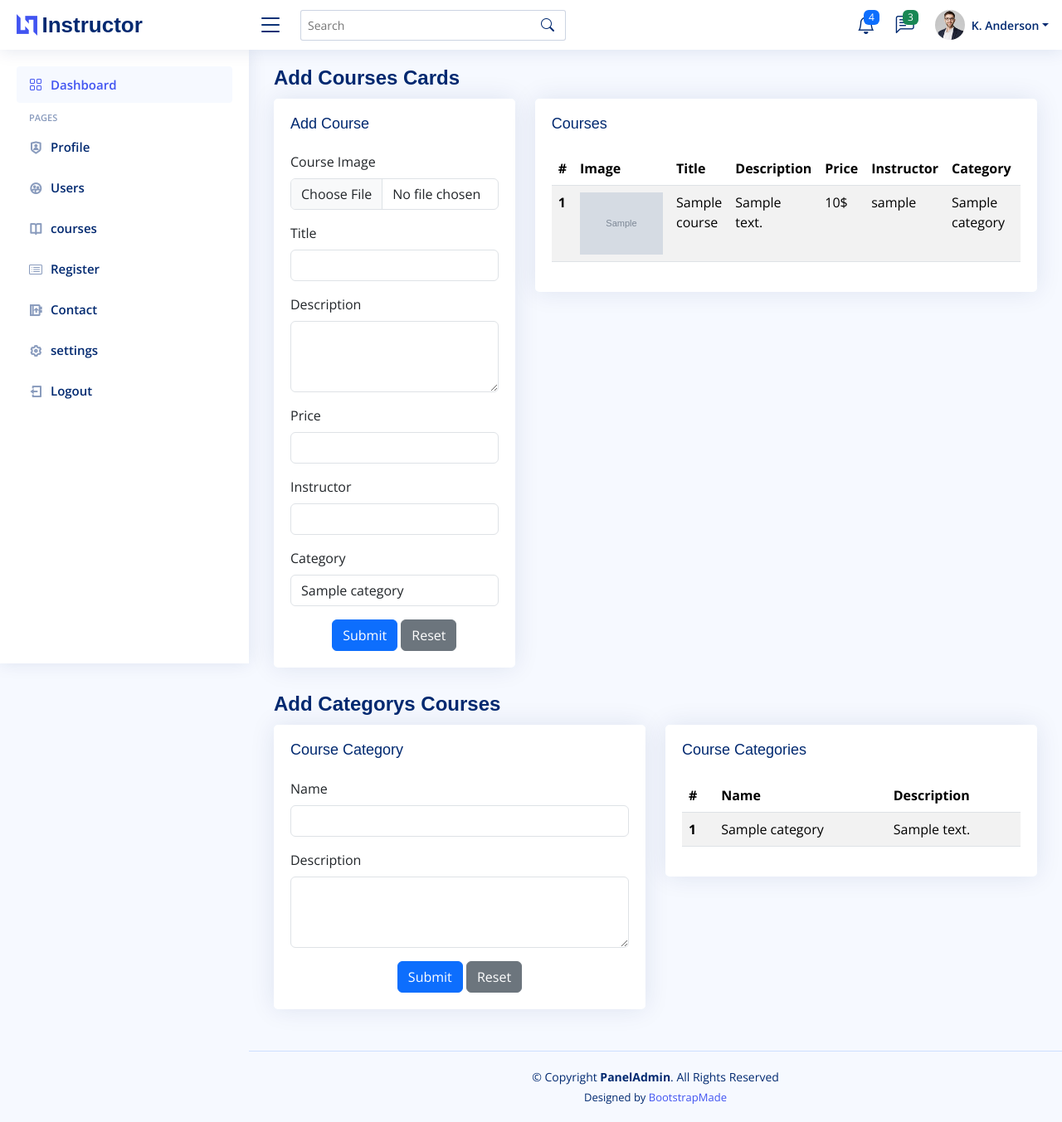
After one commit to abdelilahIbba/fl-courses, a PHP site: page /panel/addCourses.php in a window 1280 px wide. The commit adds this page. Shown: the whole page at 83% size. Run offline with PHP 8.4, Linux system fonts and the light colour scheme; tables that the repository leaves empty or names only in its code hold one stand-in row (values such as "Sample post"); grey boxes marked "Sample" are stand-in pictures; lists and menus that the app fills with data are empty; some libraries are stand-ins or nearby versions.

Commit message:
add courses, insert, select,..

```diff
--- a/includes/headerB.php
+++ b/includes/headerB.php
@@ -260,9 +260,8 @@
         </li><!-- End F.A.Q Page Nav -->
 
         <li class="nav-item">
-            <a class="nav-link collapsed" href="#">
-                <i class=" ri-book-open-line
-"></i>
+            <a class="nav-link collapsed" href="./panel/addCourses.php">
+                <i class="ri-book-open-line"></i>
                 <span>courses</span>
             </a>
         </li><!-- End Contact Page Nav -->
--- /dev/null
+++ b/panel/addCourses.php
@@ -0,0 +1,269 @@
+<?php
+@include "../config.php";
+
+// Debugging function to display errors
+function debug($message) {
+    echo "<pre>" . htmlspecialchars($message) . "</pre>";
+}
+
+// Add courses card
+if (isset($_POST['addCourse'])) {
+    $course_image = $_FILES['course_image']['name'];
+    $title = $_POST['title'];
+    $description = $_POST['description'];
+    $price = $_POST['price'];
+    $instructor_id = $_POST['instructor_id'];
+    $category_id = $_POST['category_id'];
+
+    if (!empty($course_image) && !empty($title) && !empty($description) && !empty($price) && !empty($instructor_id) && !empty($category_id)) {
+        // Destination directory
+        $target_dir = "../uploads/";
+
+        // Check if the directory exists, if not, create it
+        if (!file_exists($target_dir)) {
+            mkdir($target_dir, 0777, true);
+        }
+
+        // Check if the file has been uploaded successfully
+        if (is_uploaded_file($_FILES['course_image']['tmp_name'])) {
+            // Move the uploaded file to the destination directory
+            $target_file = $target_dir . basename($course_image);
+            if (move_uploaded_file($_FILES['course_image']['tmp_name'], $target_file)) {
+                // Insert into database
+                $sqlState = $pdo->prepare('INSERT INTO courses(course_image, title, description, price, instructor_id, category_id, created_at, updated_at) VALUES(?,?,?,?,?,?,current_timestamp(),current_timestamp())');
+                if ($sqlState->execute([$target_file, $title, $description, $price, $instructor_id, $category_id])) {
+                    header('Location: addCourses.php');
+                    exit(); // Terminate the script after redirect
+                } else {
+                    debug("Error inserting into database.");
+                }
+            } else {
+                debug("Error moving the uploaded file.");
+            }
+        } else {
+            debug("File upload failed.");
+        }
+    } else {
+        debug("Please fill in all fields.");
+    }
+}
+
+// Add categories course
+if (isset($_POST['addCategory'])) {
+    $name = $_POST['name'];
+    $description = $_POST['description'];
+
+    if (!empty($name) && !empty($description)) {
+        // Insert into database
+        $sqlState = $pdo->prepare('INSERT INTO categories (name, description, created_at, updated_at) VALUES (?, ?, current_timestamp(), current_timestamp())');
+        if ($sqlState->execute([$name, $description])) {
+            header('Location: addCourses.php');
+            exit(); // Terminate the script after redirect
+        } else {
+            debug("Error inserting into database.");
+        }
+    } else {
+        debug("Please fill in all fields.");
+    }
+}
+
+// Fetch courses for display
+$coursesStmt = $pdo->query("SELECT c.course_id, c.course_image, c.title, c.description, c.price, u.username as instructor_name, cat.name as category_name
+                            FROM courses c
+                            JOIN users u ON c.instructor_id = u.user_id
+                            JOIN categories cat ON c.category_id = cat.category_id");
+$courses = $coursesStmt->fetchAll();
+?>
+
+    <!DOCTYPE html>
+    <html lang="en">
+    <head>
+        <meta charset="utf-8">
+        <meta content="width=device-width, initial-scale=1.0" name="viewport">
+        <title>Dashboard - Add Courses</title>
+        <link href="../assets/img/favicon.png" rel="icon">
+        <link href="../assets/img/apple-touch-icon.png" rel="apple-touch-icon">
+        <link href="https://fonts.googleapis.com/css?family=Open+Sans:300,300i,400,400i,600,600i,700,700i" rel="stylesheet">
+        <link href="../assets/vendor/bootstrap/css/bootstrap.min.css" rel="stylesheet">
+        <link href="../assets/vendor/bootstrap-icons/bootstrap-icons.css" rel="stylesheet">
+        <link href="../assets/vendor/boxicons/css/boxicons.min.css" rel="stylesheet">
+        <link href="../assets/vendor/quill/quill.snow.css" rel="stylesheet">
+        <link href="../assets/vendor/quill/quill.bubble.css" rel="stylesheet">
+        <link href="../assets/vendor/remixicon/remixicon.css" rel="stylesheet">
+        <link href="../assets/vendor/simple-datatables/style.css" rel="stylesheet">
+        <link href="../assets/css/panel.css" rel="stylesheet">
+    </head>
+<body>
+<?php require_once "../includes/headerB.php"; ?>
+
+<main id="main" class="main">
+
+
+    <section class="section">
+
+    <div class="row">
+        <div class="pagetitle">
+            <h1>Add Courses Cards</h1>
+        </div><!-- End Page Title -->
+        <div class="col-lg-4">
+    <div class="card">
+    <div class="card-body">
+    <h5 class="card-title">Add Course</h5>
+    <!-- Vertical Form -->
+    <form class="row g-3" enctype="multipart/form-data" method="post" action="">
+    <div class="col-12">
+        <label for="inputCourseImage" class="form-label">Course Image</label>
+        <input type="file" class="form-control" name="course_image" accept="image/*">
+    </div>
+    <div class="col-12">
+        <label for="inputTitle" class="form-label">Title</label>
+        <input type="text" class="form-control" name="title">
+    </div>
+    <div class="col-12">
+        <label for="inputDescription" class="form-label">Description</label>
+        <textarea class="form-control" name="description" rows="3"></textarea>
+    </div>
+    <div class="col-12">
+        <label for="inputPrice" class="form-label">Price</label>
+        <input type="number" class="form-control" name="price">
+    </div>
+    <div class="col-12">
+        <label for="inputInstructor" class="form-label">Instructor</label>
+        <select class="form-control" name="instructor_id">
+            <?php
+            $stmt = $pdo->query("SELECT user_id, username FROM users WHERE role = 'instructor'");
+            while ($row = $stmt->fetch()) {
+                echo "<option value='" . htmlspecialchars($row['user_id']) . "'>" . htmlspecialchars($row['username']) . "</option>";
+            }
+            ?>
+        </select>
+    </div>
+    <div class="col-12">
+        <label for="inputCategory" class="form-label">Category</label>
+        <select class="form-control" name="category_id">
+<?php
+$stmt = $pdo->query("SELECT category_id, name FROM categories");
+while ($row = $stmt->fetch()) {
+    echo "<option value='" . htmlspecialchars($row['category_id']) . "'>" . htmlspecialchars($row['name']) . "</option>";
+}
+?>
+        </select>
+    </div>
+        <div class="text-center">
+            <button type="submit" class="btn btn-primary" name="addCourse">Submit</button>
+            <button type="reset" class="btn btn-secondary">Reset</button>
+        </div>
+    </form><!-- Vertical Form -->
+    </div>
+    </div>
+    </div>
+        <div class="col-lg-8">
+            <div class="card">
+                <div class="card-body">
+                    <h5 class="card-title">Courses</h5>
+                    <!-- Table with responsive scrollbar -->
+                    <div style="overflow-x:auto;">
+                        <table class="table table-striped">
+                            <thead>
+                            <tr>
+                                <th scope="col">#</th>
+                                <th scope="col">Image</th>
+                                <th scope="col">Title</th>
+                                <th scope="col">Description</th>
+                                <th scope="col">Price</th>
+                                <th scope="col">Instructor</th>
+                                <th scope="col">Category</th>
+                                <th scope="col">Actions</th>
+
+                            </tr>
+                            </thead>
+                            <tbody>
+                            <?php foreach ($courses as $course): ?>
+                                <tr>
+                                    <th scope="row"><?php echo htmlspecialchars($course['course_id']); ?></th>
+                                    <td><img src="<?php echo htmlspecialchars($course['course_image']); ?>" alt="Course Image" style="width: 100px; height: auto;"></td>
+                                    <td><?php echo htmlspecialchars($course['title']); ?></td>
+                                    <td><?php echo htmlspecialchars($course['description']); ?></td>
+                                    <td><?php echo htmlspecialchars($course['price']); ?>$</td>
+                                    <td><?php echo htmlspecialchars($course['instructor_name']); ?></td>
+                                    <td><?php echo htmlspecialchars($course['category_name']); ?></td>
+                                    <td class="text-center">
+                                        <a href="edite.php?course_id=<?php echo $course['course_id'] ?>" class="btn btn-info btn-sm">Edite</a>
+                                        <a href="delete.php?course_id=<?php echo $course['course_id'] ?>" onclick="return confirm('Do you really want to delete the client <?php echo $course['title'] ?> ?');" class="btn btn-danger btn-sm">Delete</a>
+                                    </td>
+                                </tr>
+                            <?php endforeach; ?>
+                            </tbody>
+                        </table><!-- End Table -->
+                    </div>
+                </div>
+            </div>
+        </div>
+    </div>
+
+        <div class="row">
+            <div class="pagetitle">
+                <h1>Add Categorys Courses</h1>
+            </div><!-- End Page Title -->
+            <div class="col-lg-6">
+                <div class="card">
+                    <div class="card-body">
+                        <h5 class="card-title">Course Category</h5>
+                        <!-- Vertical Form -->
+                        <form class="row g-3" method="post" action="">
+                            <div class="col-12">
+                                <label for="inputName" class="form-label">Name</label>
+                                <input type="text" class="form-control" name="name" required>
+                            </div>
+                            <div class="col-12">
+                                <label for="inputDescription" class="form-label">Description</label>
+                                <textarea class="form-control" name="description" rows="3" required></textarea>
+                            </div>
+                            <div class="text-center">
+                                <button type="submit" class="btn btn-primary" name="addCategory">Submit</button>
+                                <button type="reset" class="btn btn-secondary">Reset</button>
+                            </div>
+                        </form><!-- Vertical Form -->
+                    </div>
+                </div>
+            </div>
+            <div class="col-lg-6">
+                <div class="card">
+                    <div class="card-body">
+                        <h5 class="card-title">Course Categories</h5>
+
+                        <!-- Table -->
+                        <table class="table table-striped">
+                            <thead>
+                            <tr>
+                                <th scope="col">#</th>
+                                <th scope="col">Name</th>
+                                <th scope="col">Description</th>
+                            </tr>
+                            </thead>
+                            <tbody>
+                            <?php
+                            $categoriesStmt = $pdo->query("SELECT category_id, name, description FROM categories");
+                            $categories = $categoriesStmt->fetchAll();
+
+                            foreach ($categories as $category): ?>
+                                <tr>
+                                    <th scope="row"><?php echo htmlspecialchars($category['category_id']); ?></th>
+                                    <td><?php echo htmlspecialchars($category['name']); ?></td>
+                                    <td><?php echo htmlspecialchars($category['description']); ?></td>
+                                </tr>
+                            <?php endforeach; ?>
+                            </tbody>
+                        </table>
+                        <!-- End Table -->
+                    </div>
+                </div>
+            </div>
+
+        </div>
+    </section>
+</main><!-- End #main -->
+
+<?php require_once "../includes/footerB.php"; ?>
+</body>
+</html>
--- /dev/null
+++ b/panel/delete.php
@@ -0,0 +1,6 @@
+<?php
+require_once '../config.php';
+$id = $_GET['course_id'];
+$sqlState = $pdo->prepare('DELETE FROM courses WHERE course_id = ?');
+$supprime = $sqlState->execute([$id]);
+header('Location: addCourses.php');
```
Also changed, not shown: courses.php (+29 -45 lines), panel/edite.php (added, +126 -0 lines), panel/test.php (added, +140 -0 lines), uploads/Background.png (added), uploads/blog-1.jpg.jpg (added), uploads/blog-3.jpg.jpg (added), uploads/course-1.jpg.png (added), uploads/course-2.jpg.png (added), uploads/course-3.jpg.png (added), uploads/hero-banner-1.jpg (added), uploads/img2.jpeg (added), uploads/img6.jpg (added), uploads/img7.jpg (added).
